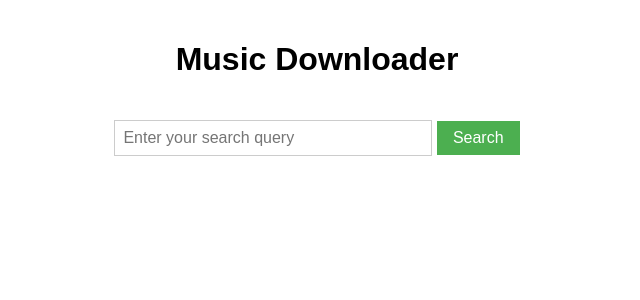
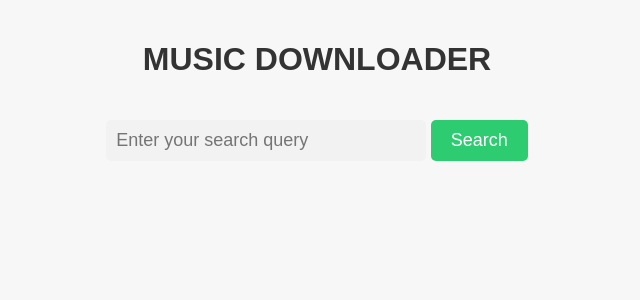
Before and after one commit to PeterPark07/MusicWebapp, a Flask app: page / in a window 1280 px wide. Shown: the top 300 px of the page, without its empty margins (323-963 px from the left). Run offline with Flask 3, Linux system fonts and the light colour scheme.

Commit message:
Update main.css

```diff
--- a/static/css/main.css
+++ b/static/css/main.css
@@ -1,12 +1,17 @@
 body {
-  font-family: Arial, sans-serif;
+  font-family: 'Arial', sans-serif;
   margin: 0;
   padding: 0;
+  background-color: #f7f7f7;
 }
 
 h1 {
   text-align: center;
   padding: 20px 0;
+  color: #333;
+  font-size: 32px;
+  font-weight: bold;
+  text-transform: uppercase;
 }
 
 .search-form {
@@ -15,20 +20,34 @@ h1 {
 }
 
 .search-form input[type="text"] {
-  padding: 8px;
-  font-size: 16px;
-  border: 1px solid #ccc;
+  padding: 10px;
+  font-size: 18px;
+  border: none;
+  border-radius: 5px;
+  background-color: #f2f2f2;
   width: 300px;
   max-width: 100%;
+  transition: box-shadow 0.3s ease;
+}
+
+.search-form input[type="text"]:focus {
+  outline: none;
+  box-shadow: 0 0 5px rgba(0, 0, 0, 0.3);
 }
 
 .search-form button {
-  padding: 8px 16px;
-  font-size: 16px;
-  background-color: #4CAF50;
-  color: white;
+  padding: 10px 20px;
+  font-size: 18px;
+  background-color: #2ecc71;
+  color: #fff;
   border: none;
+  border-radius: 5px;
   cursor: pointer;
+  transition: background-color 0.3s ease;
+}
+
+.search-form button:hover {
+  background-color: #27ae60;
 }
 
 .music-results {
```
